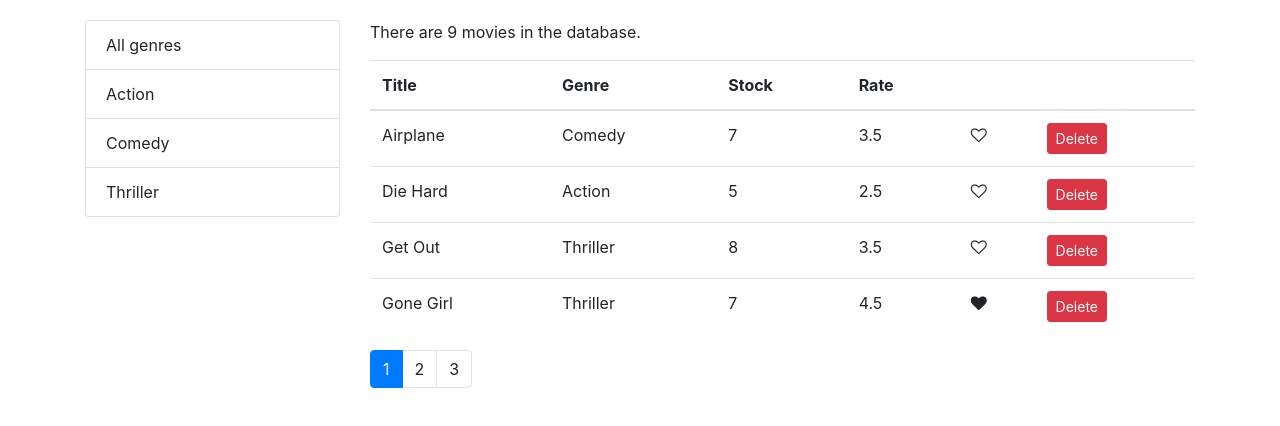
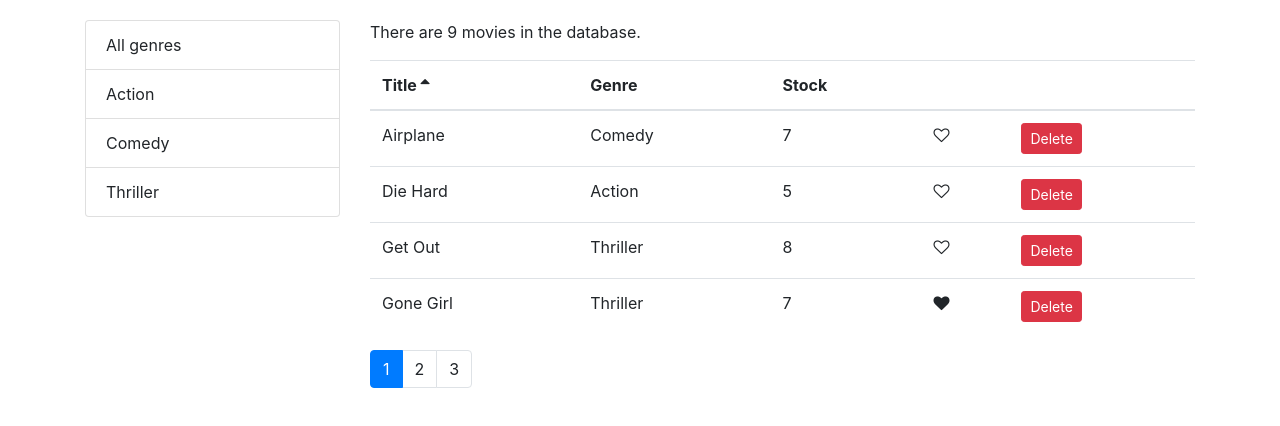
Before and after one commit to Kayhan-Kashi/vidly, a React (Create React App) app: page / in a window 1280 px wide. Shown: the top 426 px of the page. Built offline with nearby package versions, Linux system fonts and the light colour scheme.

Commit message:
Correcting mixed level of abstraction

```diff
--- /dev/null
+++ b/src/components/common/table.jsx
@@ -0,0 +1,15 @@
+import React from "react";
+import TableHeader from "./tableHeader";
+import TableBody from "./tableBody";
+
+const Table = (props) => {
+  const { data, sortColumn, onSort, columns } = props;
+  return (
+    <table className="table">
+      <TableHeader columns={columns} sortColumn={sortColumn} onSort={onSort} />
+      <TableBody data={data} columns={columns} />
+    </table>
+  );
+};
+
+export default Table;
--- /dev/null
+++ b/src/components/common/tableBody.jsx
@@ -0,0 +1,32 @@
+import React, { Component } from "react";
+import _ from "lodash";
+
+class TableBody extends Component {
+  renderCell = (item, column) => {
+    if (column.content) return column.content(item);
+    return _.get(item, column.path);
+  };
+
+  createKey = (item, column) => {
+    return item._id + (column.path || column.key);
+  };
+
+  render() {
+    const { data, columns } = this.props;
+    return (
+      <tbody>
+        {data.map((item) => (
+          <tr key={item._id}>
+            {columns.map((column) => (
+              <td key={this.createKey(item, column)}>
+                {this.renderCell(item, column)}
+              </td>
+            ))}
+          </tr>
+        ))}
+      </tbody>
+    );
+  }
+}
+
+export default TableBody;
--- /dev/null
+++ b/src/components/common/tableHeader.jsx
@@ -0,0 +1,45 @@
+import React, { Component } from "react";
+
+// columns : array
+// sortColumn : object
+// onSort : function
+class TableHeader extends Component {
+  raiseSort = (path) => {
+    const sortColumn = { ...this.props.sortColumn };
+    if (sortColumn.path === path)
+      sortColumn.order = sortColumn.order === "asc" ? "desc" : "asc";
+    else {
+      sortColumn.path = path;
+      sortColumn.order = "asc";
+    }
+    this.props.onSort(sortColumn);
+  };
+
+  renderSortIcon = (column) => {
+    const { sortColumn } = this.props;
+
+    if (column.path !== sortColumn.path) return null;
+    if (sortColumn.order === "asc") return <i className="fa fa-sort-asc" />;
+    return <i className="fa fa-sort-desc" />;
+  };
+
+  render() {
+    return (
+      <thead>
+        <tr>
+          {this.props.columns.map((column) => (
+            <th
+              className="clickable"
+              key={column.path || column.key}
+              onClick={() => this.raiseSort(column.path)}
+            >
+              {column.label} {this.renderSortIcon(column)}
+            </th>
+          ))}
+        </tr>
+      </thead>
+    );
+  }
+}
+
+export default TableHeader;
--- a/src/components/movies.jsx
+++ b/src/components/movies.jsx
@@ -43,19 +43,11 @@ class Movies extends Component {
     this.setState({ selectedGenre: genre, currentPage: 1 });
   };
 
-  handleSort = (path) => {
-    const sortColumn = { ...this.state.sortColumn };
-    if (sortColumn.path === path)
-      sortColumn.order = sortColumn.order === "asc" ? "desc" : "asc";
-    else {
-      sortColumn.path = path;
-      sortColumn.order = "asc";
-    }
+  handleSort = (sortColumn) => {
     this.setState({ sortColumn });
   };
 
-  render() {
-    const { length: count } = this.state.movies;
+  getPagedData = () => {
     const {
       pageSize,
       currentPage,
@@ -63,7 +55,6 @@ class Movies extends Component {
       selectedGenre,
       sortColumn,
     } = this.state;
-    if (count === 0) return <p>There is no movie in the database.</p>;
 
     const filtered =
       selectedGenre && selectedGenre._id
@@ -73,6 +64,15 @@ class Movies extends Component {
     const sorted = _.orderBy(filtered, [sortColumn.path], [sortColumn.order]);
 
     const movies = paginate(sorted, currentPage, pageSize);
+    return { totalCount: filtered.length, data: movies };
+  };
+
+  render() {
+    const { length: count } = this.state.movies;
+    const { pageSize, currentPage, sortColumn } = this.state;
+    if (count === 0) return <p>There is no movie in the database.</p>;
+
+    const { totalCount, data: movies } = this.getPagedData();
     return (
       <div class="row">
         <div class="col-3">
@@ -84,15 +84,16 @@ class Movies extends Component {
         </div>
         <div class="col">
           {" "}
-          <p>There are {filtered.length} movies in the database.</p>
+          <p>There are {totalCount} movies in the database.</p>
           <MoviesTable
             movies={movies}
+            sortColumn={sortColumn}
             onLike={this.handleLike}
             onDelete={this.handleDelete}
             onSort={this.handleSort}
           />
           <Pagination
-            itemsCount={filtered.length}
+            itemsCount={totalCount}
             pageSize={pageSize}
             onPageChange={this.handlePageChange}
             currentPage={currentPage}
--- a/src/components/moviesTable.jsx
+++ b/src/components/moviesTable.jsx
@@ -1,43 +1,42 @@
-import React from "react";
+import React, { Component } from "react";
 import Like from "./common/like";
+import Table from "./common/table";
 
-const MoviesTable = (props) => {
-  const { movies, onLike, onDelete, onSort } = props;
-  return (
-    <table className="table">
-      <thead>
-        <tr>
-          <th onClick={() => onSort("title")}>Title</th>
-          <th onClick={() => onSort("genre.name")}>Genre</th>
-          <th onClick={() => onSort("numberInStock")}>Stock</th>
-          <th onClick={() => onSort("dailyRentalRate")}>Rate</th>
-          <th></th>
-          <th></th>
-        </tr>
-      </thead>
-      <tbody>
-        {movies.map((movie) => (
-          <tr>
-            <td key={movie._id}>{movie.title}</td>
-            <td>{movie.genre.name}</td>
-            <td>{movie.numberInStock}</td>
-            <td>{movie.dailyRentalRate}</td>
-            <td>
-              <Like liked={movie.liked} onClick={() => onLike(movie)}></Like>
-            </td>
-            <td>
-              <div
-                onClick={() => onDelete(movie)}
-                className="btn btn-danger btn-sm"
-              >
-                Delete
-              </div>
-            </td>
-          </tr>
-        ))}
-      </tbody>
-    </table>
-  );
-};
+class MoviesTable extends Component {
+  columns = [
+    { path: "title", label: "Title" },
+    { path: "genre.name", label: "Genre" },
+    { path: "numberInStock", label: "Stock" },
+    {
+      key: "like",
+      content: (movie) => (
+        <Like liked={movie.liked} onClick={() => this.props.onLike(movie)} />
+      ),
+    },
+    {
+      key: "delete",
+      content: (movie) => (
+        <button
+          onClick={() => this.props.onDelete(movie)}
+          className="btn btn-danger btn-sm"
+        >
+          Delete
+        </button>
+      ),
+    },
+  ];
+
+  render() {
+    const { movies, onSort, sortColumn } = this.props;
+    return (
+      <Table
+        data={movies}
+        columns={this.columns}
+        sortColumn={sortColumn}
+        onSort={onSort}
+      />
+    );
+  }
+}
 
 export default MoviesTable;
--- a/src/index.css
+++ b/src/index.css
@@ -12,3 +12,7 @@ code {
   font-family: source-code-pro, Menlo, Monaco, Consolas, "Courier New",
     monospace;
 }
+
+.clickable {
+  cursor: pointer;
+}
```
